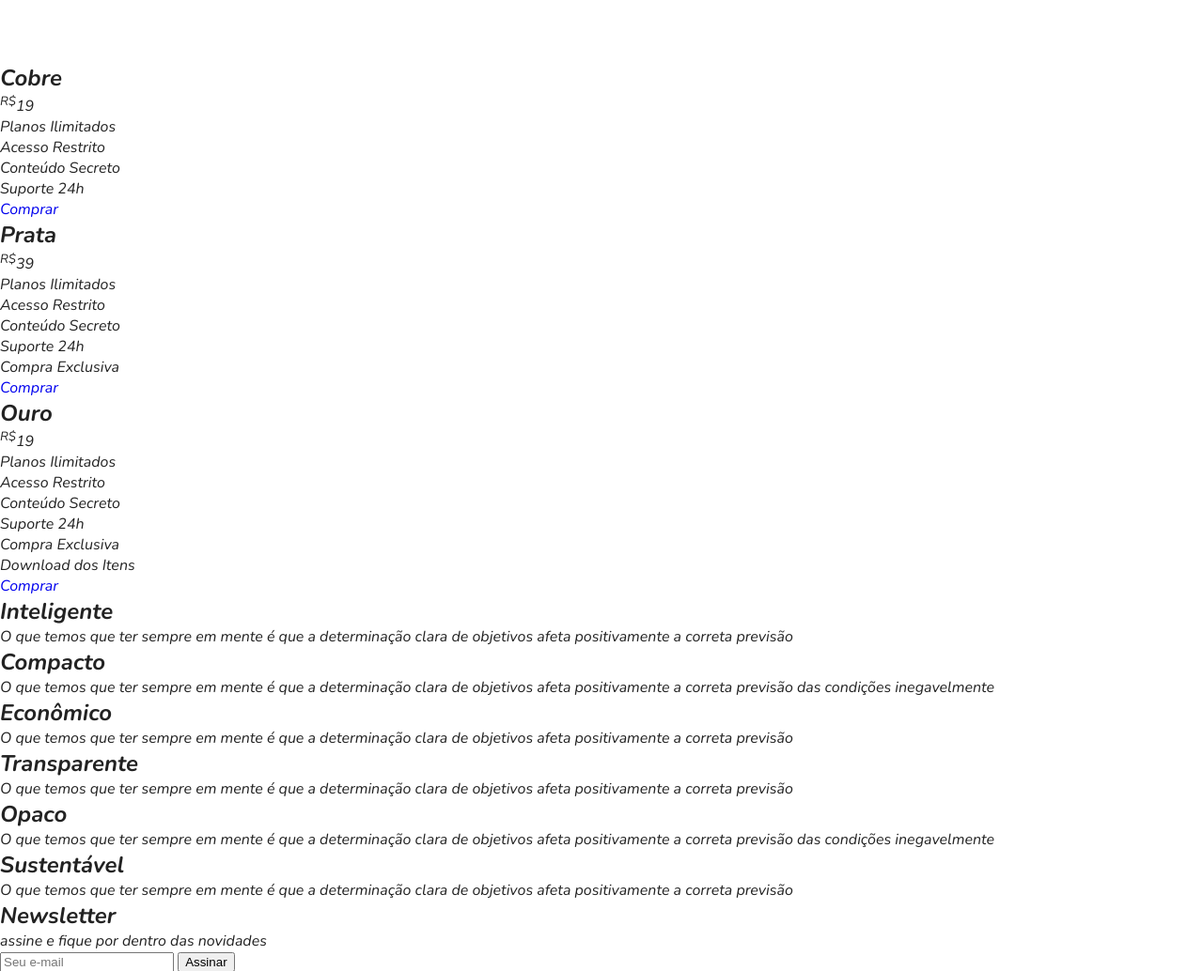
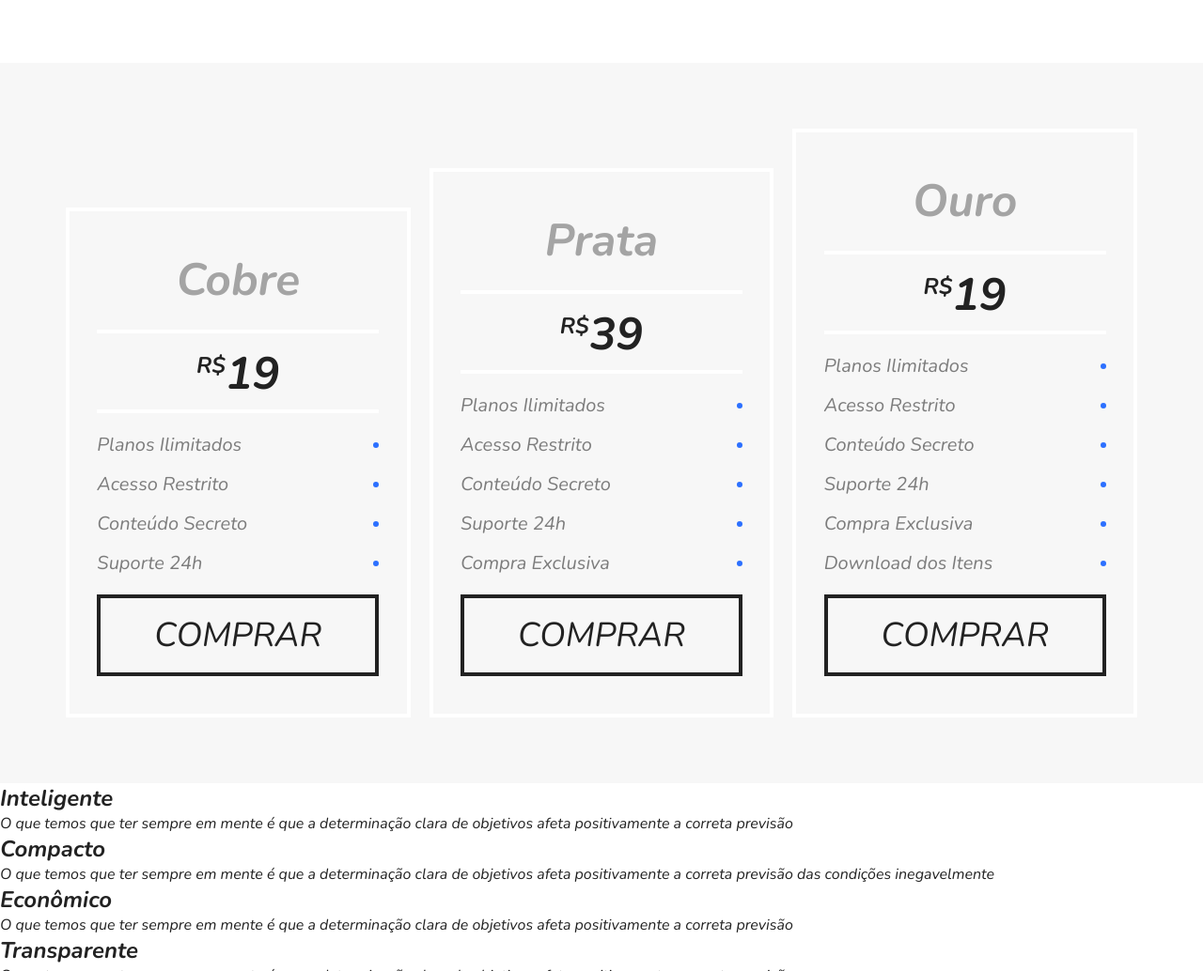
Before and after one commit to Danyllo-Mendanha-dev/FlexBlog, a plain HTML site: page index.html in a window 1280 px wide. Shown: the part 1754-2788 px from the top of the page at 94% size. Drawn offline with nearby package versions, Linux system fonts and the light colour scheme.

Commit message:
flexBlog-Preco

```diff
--- a/css/style.css
+++ b/css/style.css
@@ -182,3 +182,94 @@ img {
 .blue {
   border-top: 8px solid #66d9eb;
 }
+
+/* Preco */
+
+.preco {
+  background: #f7f7f7;
+  padding: 60px;
+  display: flex;
+  flex-wrap: wrap;
+  align-items: flex-end;
+
+}
+
+.preco-item {
+  flex: 1 1 260px;
+  border: 4px solid white;
+  padding: 20px;
+  margin: 10px;
+  /* min-width: 260px; */
+}
+
+.preco-item h2 {
+  font-size: 3em;
+  color: #a4a4a4;
+  text-align: center;
+  margin-top: 20px;
+}
+
+.preco-item span {
+  max-width: 300px;
+  margin: 20px auto;
+  display: block;
+  font-size: 3em;
+  text-align: center;
+  font-weight: bold;
+  padding: 10px 0 5px 0;
+  border-top: 4px solid white;
+  border-bottom: 4px solid white;
+}
+
+.preco-item sup {
+  font-size: 1.5rem;
+}
+
+.preco-item ul {
+  max-width: 300px;
+  margin: 20px auto;
+  font-size: 1.25em;
+  font-style: italic;
+  color: #7c7c7c;
+}
+
+.preco-item li {
+  display: flex;
+  justify-content: space-between;
+  align-items: center;
+  margin-bottom: 15px;
+}
+
+.preco-item li::after {
+  content: '';
+  display: block;
+  width: 6px;
+  height: 6px;
+  background: #2c70ff;
+  border-radius: 50%;
+}
+
+.preco-item a {
+  max-width: 300px;
+  display: block;
+  margin: 20px auto;
+  border: 4px solid;
+  color: #222222;
+  text-transform: uppercase;
+  font-size: 2.25em;
+  padding: 15px 0;
+  text-align: center;
+}
+
+@media(max-width: 800px) {
+  .preco {
+    padding-left: 10px;
+    padding-right: 10px;
+  }
+  .preco .preco-item:nth-child(3) {
+    order: -2;
+  }
+  .preco .preco-item:nth-child(2) {
+    order: -1;
+  }
+}
```
